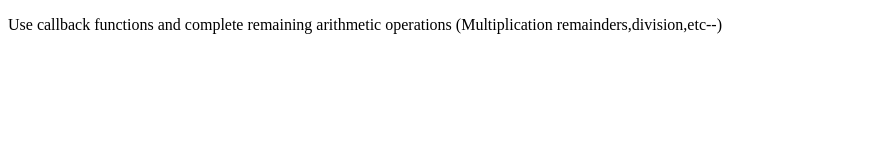
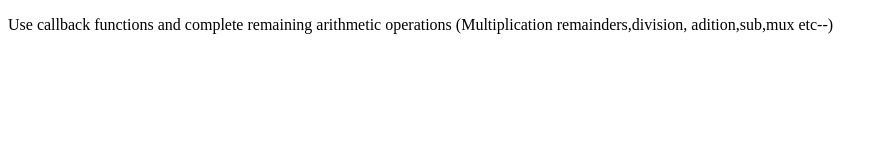
Before and after one commit to 20A91A04M5/js-task-5, a plain HTML site: page index.html in a window 1280 px wide. Shown: the whole page, without its empty margins (0-887 px from the left). Drawn offline with Linux system fonts and the light colour scheme.

Commit message:
Update index.html

```diff
--- a/index.html
+++ b/index.html
@@ -9,7 +9,7 @@
 <body>
     <p>Use callback functions and complete remaining arithmetic operations
 
-        (Multiplication remainders,division,etc--)
+        (Multiplication remainders,division, adition,sub,mux etc--)
         </p>
 </body>
 </html>
```
